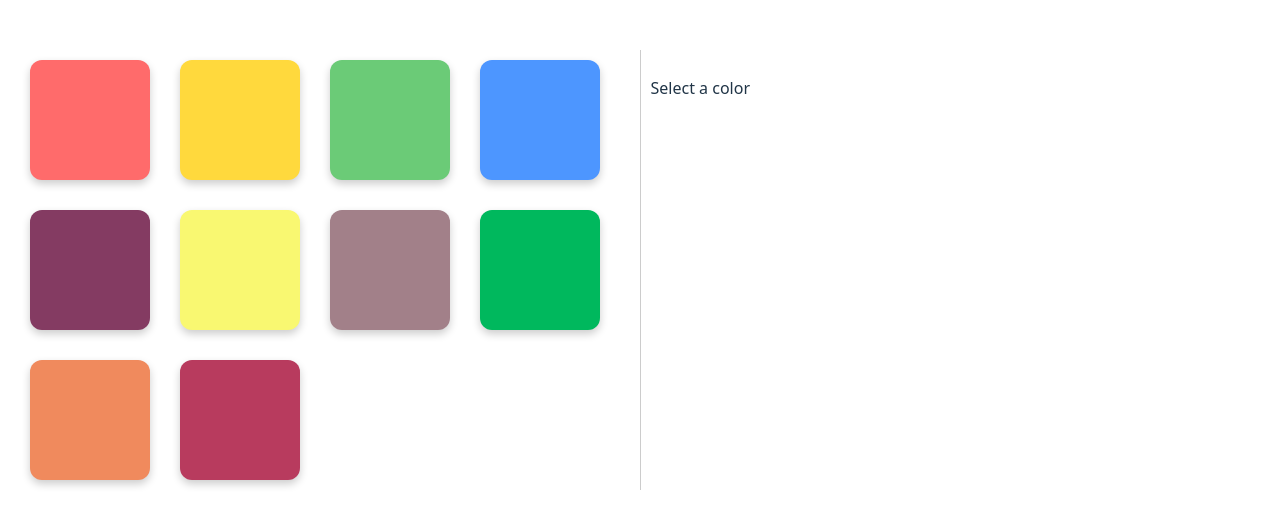
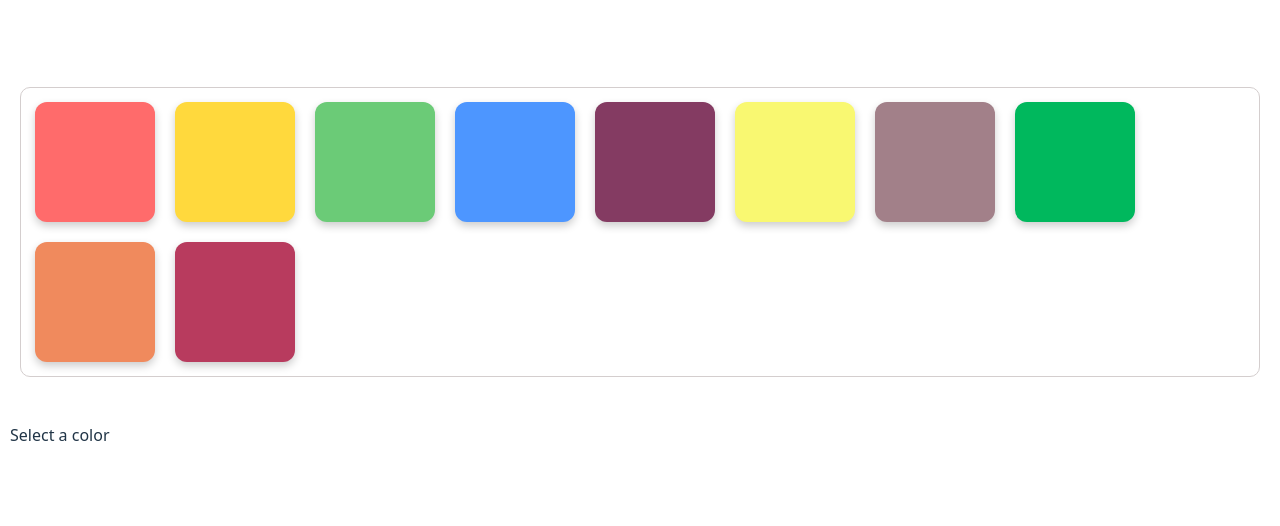
Before and after one commit to sormilabagui/React_mini_projects, a React (Vite) app in the folder Colorpicker-app/: page / in a window 1280 px wide. Shown: the part 130-656 px from the top of the page. Built offline with nearby package versions, Linux system fonts and the light colour scheme.

Commit message:
Update App.css

```diff
--- a/Colorpicker-app/src/App.css
+++ b/Colorpicker-app/src/App.css
@@ -6,23 +6,37 @@
   justify-content: center;
 }
 */
-.app-container {
+/*.app-container {
   display: flex;
   padding: 20px;
   gap: 20px;
 }
-
+*/
+.maincontainer{
+  width: 370px;
+  height: 75vh;
+  background: #fba7d9;
+  border-radius: 20px;
+  margin-top: 50px;
+  border: 2px solid rgb(206, 212, 206);
+}
 .grid-section {
   display: flex;
   flex-wrap: wrap;
-  gap: 10px;
+  padding: 4px;
   flex: 1;
+  margin: 20px;
+  border-radius: 10px;
+  border: 1px solid rgb(212, 206, 206) ;
+  background: transparent;
+  background-color: white;
+  backdrop-filter: blur(50%);
 }
 
 .detail-section {
   flex: 1;
   padding: 10px;
-  border-left: 1px solid #ccc;
+
 }
 
 .detail-box {
@@ -33,7 +47,7 @@
 
 .big-color {
   width: 100%;
-  height: 100px;
+  height: 60px;
   border-radius: 8px;
   margin-bottom: 10px;
 }
```
